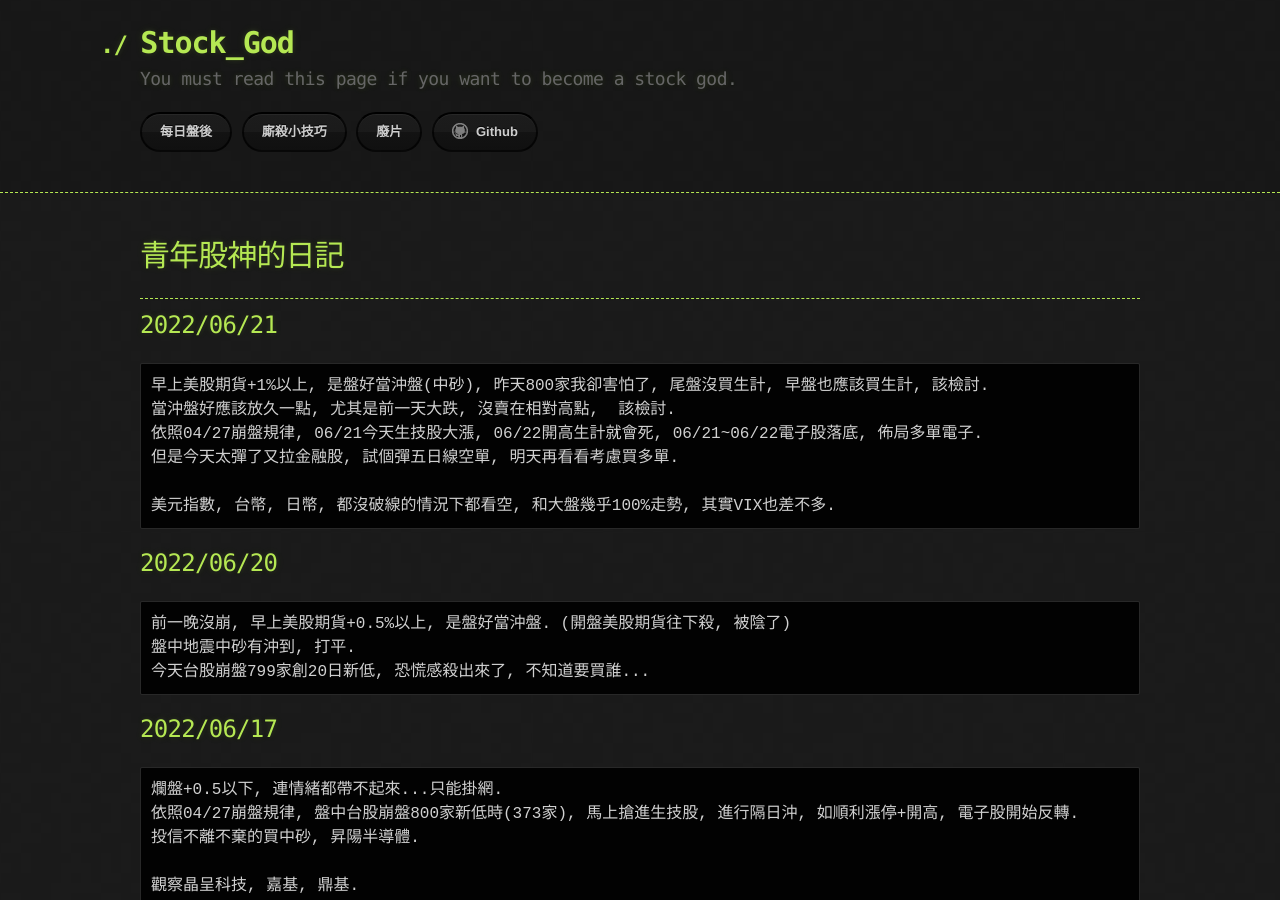
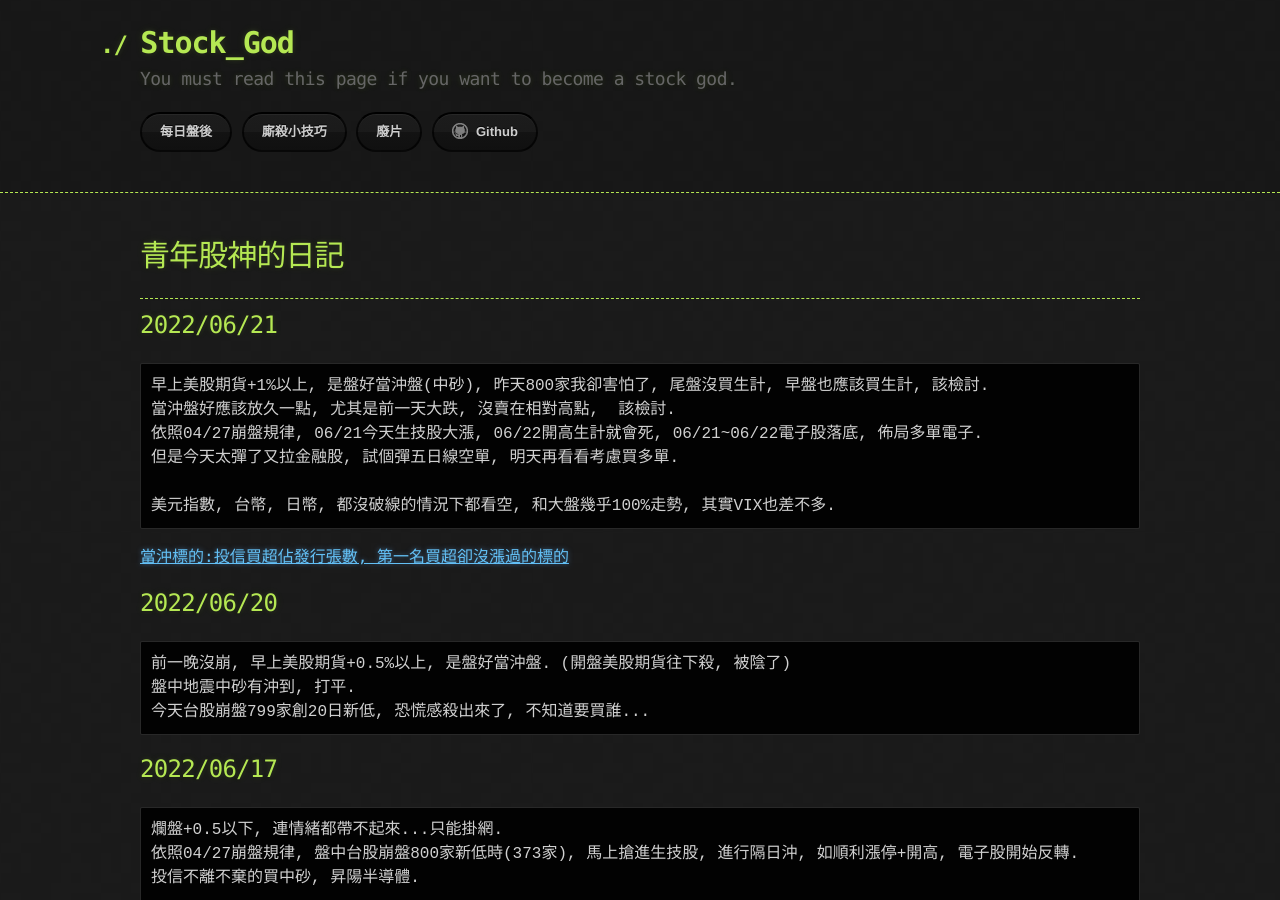
Before and after one commit to lepg5487/Stock_God, a Jekyll site: the page built from index.md, in a window 1280 px wide and 900 px high. Built offline with Jekyll 4.4.1, drawn with Linux system fonts in a browser that asks for light colours; our own code applies the rules of GitHub Pages for plain Markdown files.

Commit message:
Update index.md

````diff
--- a/index.md
+++ b/index.md
@@ -15,6 +15,7 @@ layout: testlayouts
 
 美元指數, 台幣, 日幣, 都沒破線的情況下都看空, 和大盤幾乎100%走勢, 其實VIX也差不多.
 ```
+[當沖標的:投信買超佔發行張數, 第一名買超卻沒漲過的標的](https://goodinfo.tw/tw/StockList.asp?RPT_TIME=&MARKET_CAT=%E7%86%B1%E9%96%80%E6%8E%92%E8%A1%8C&INDUSTRY_CAT=%E6%8A%95%E4%BF%A1%E8%B2%B7%E8%B6%85%E4%BD%94%E7%99%BC%E8%A1%8C%E5%BC%B5%E6%95%B8+%E2%80%93+%E7%95%B6%E6%97%A5%40%40%E6%8A%95%E4%BF%A1%E8%B2%B7%E8%B6%85%E4%BD%94%E7%99%BC%E8%A1%8C%E5%BC%B5%E6%95%B8%40%40%E6%8A%95%E4%BF%A1+%E2%80%93+%E7%95%B6%E6%97%A5)
 
 ## 2022/06/20
 ```
````
